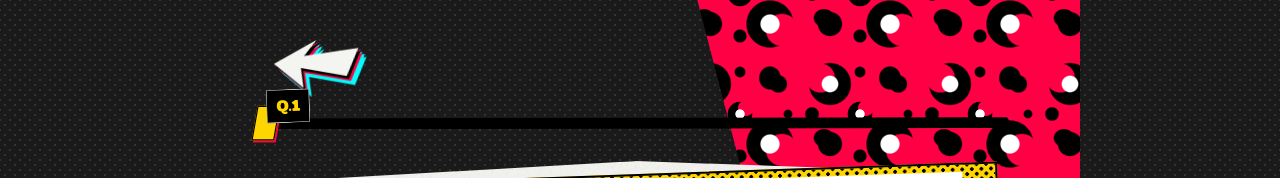
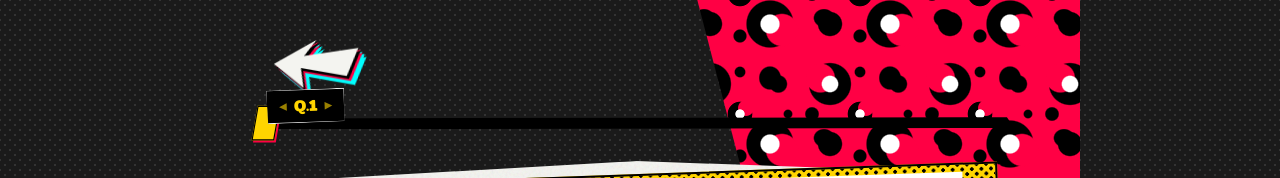
Before and after one commit to natluenthaisong/reader-dna, a Next.js app: page /quiz in a window 1280 px wide. Shown: the top 178 px of the page. Built offline with nearby package versions, Linux system fonts and the light colour scheme.

Commit message:
Add drag affordances (arrows) and disable text selection on Q.n scrubber

```diff
--- a/src/app/quiz/page.tsx
+++ b/src/app/quiz/page.tsx
@@ -532,10 +532,16 @@ export default function QuizPage() {
             whiteSpace: 'nowrap',
             cursor: isTransitioning ? 'default' : (isDraggingQ ? 'grabbing' : 'grab'),
             pointerEvents: isTransitioning ? 'none' : 'auto',
-            touchAction: 'none'
+            touchAction: 'none',
+            userSelect: 'none',
+            WebkitUserSelect: 'none'
           }}
         >
-          Q.{currentQuestionIndex + 1}
+          <div style={{ display: 'flex', alignItems: 'center', gap: '6px' }}>
+            <span style={{ fontSize: '0.8em', opacity: 0.6 }}>◄</span>
+            Q.{currentQuestionIndex + 1}
+            <span style={{ fontSize: '0.8em', opacity: 0.6 }}>►</span>
+          </div>
         </div>
 
         <div style={{ width: '100%', height: '15px', background: 'var(--accent-black)', clipPath: 'polygon(1% 10%, 99% 0, 100% 90%, 0% 100%)', position: 'relative' }}>
```
